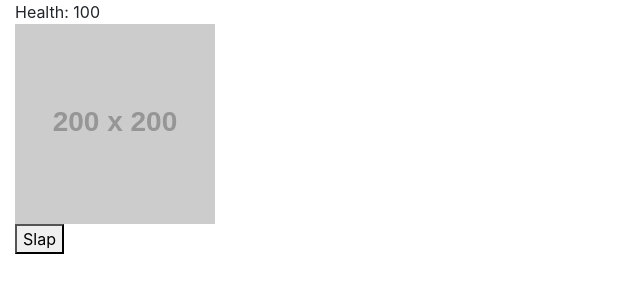
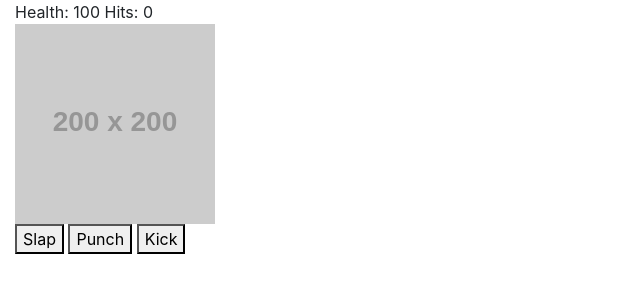
Before and after one commit to DarrylKilzer/SlapGame-4, a plain HTML site: page index.html in a window 1280 px wide. Shown: the whole page, without its empty margins (0-640 px from the left). Drawn offline with nearby package versions, Linux system fonts and the light colour scheme; placeholder pictures from the web are drawn by us.

Commit message:
Step 6 - HTML added punch and kick and their functions

```diff
--- a/game.js
+++ b/game.js
@@ -1,13 +1,29 @@
 var health=100;
+var name="The Guy";
+var hits=0;
 
 function slap(){
     health--;
+    hits++;
+    update();
+}
+
+function punch(){
+    health-=5;
+    hits++;
+    update();
+}
+
+function kick(){
+    health-=10;
+    hits++;
     update();
 }
 
 // This function is for updating the user interface whenever a value changes.
 function update(){
    document.getElementById('health').innerText= `${health}`;
+   document.getElementById('hits').innerText= `${hits}`;
 }
 
 update();
--- a/index.html
+++ b/index.html
@@ -11,6 +11,7 @@
 <body>
     <header class="container-fluid">
         <span>Health: <span id="health"></span></span>
+        <span>Hits: <span id="hits"></span></span>
     </header>
 
     <section class="container-fluid">
@@ -20,6 +21,8 @@
 
     <footer class="container-fluid">
         <button onclick="slap()">Slap</button>
+        <button onclick="punch()">Punch</button>
+        <button onclick="kick()">Kick</button>
     </footer>
 
     <script src="game.js"></script>
```
